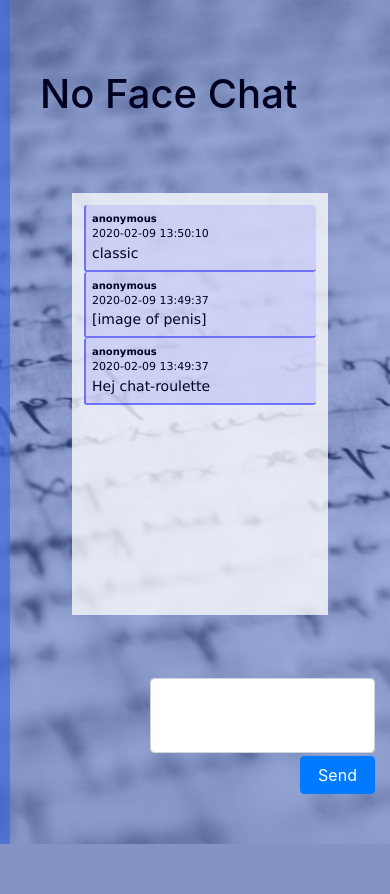
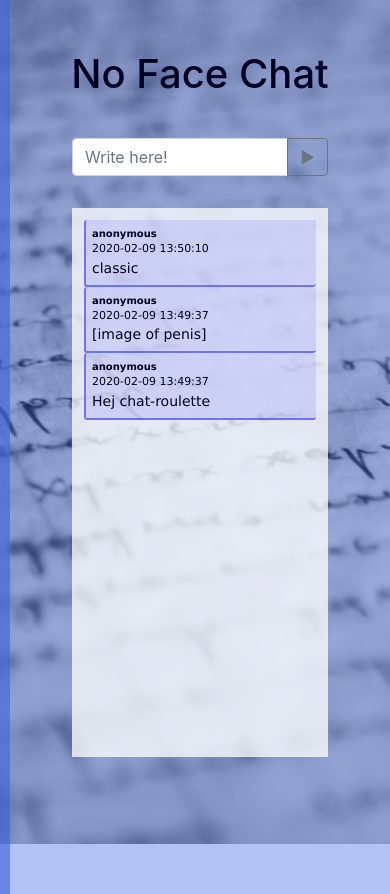
Before and after one commit to Cosby1992/php-assignments, a PHP site: page / in a window 390 px wide. Before the commit the page ends 844 px from the top, so only its background shows below. Run offline with PHP 8.4, Linux system fonts and the light colour scheme; data comes from the database, SQL or seed files in the repository.

Commit message:
style update and form update in index.php

```diff
--- a/facebookZeroPointOne/faceStyle.css
+++ /dev/null
@@ -1,93 +0,0 @@
-html, body {
-    height: 100%;
-    width: 100%;
-
-    background-image: url('/assets/background.jpg');
-    background-repeat: no-repeat;
-    background-size: cover;
-
-}
-
-.container {
-    padding-top: 50px;
-    height: 100%;
-    border-left: rgba(64, 104, 226, 0.651);
-    border-width: 10px;
-    border-style: solid;
-    border-top: none;
-    border-bottom: none;
-    border-right: none;
-    background-color: rgb(61, 102, 224, 0.4);
-    color: rgb(0, 1, 34);
-}
-
-.container-sm {
-    padding-top: 20px;
-}
-
-#sendTextContainer {
-
-    position: fixed;
-    bottom: 50px;
-    left: auto;
-    right: auto;
-
-}
-
-#sendbtn {
-    width: 75px;
-    margin-top: 3px;
-    margin-left: 525px;
-}
-
-#msginput {
-    height: 75px;
-    width: 600px;
-}
-
-
-
-@media (max-width: 767.98px) {
-
-    #sendbtn {
-        margin-left: 375px;
-    }
-
-    #msginput {
-        width: 450px;
-    }
-
-}
-
-@media (max-width: 499.98px) {
-
-    #msginput {
-
-        float: right;
-        width: 80%;
-        margin: 0 auto;
-        overflow: hidden;
-    }
-
-    #sendTextContainer {
-        position: fixed;
-        bottom: 50px;
-        right: 15px;
-        left: auto;
-    }
-
-    #sendbtn {
-        float: right;
-    }
-
-}
-
-@media (max-width: 399.98px) {
-
-    #msginput {
-
-        width: 50%;
-    }
-
-
-}
--- a/facebookZeroPointOne/index.php
+++ b/facebookZeroPointOne/index.php
@@ -5,8 +5,9 @@
     <meta name="viewport" content="width=device-width, initial-scale=1.0">
     <title>No Face Chat</title>
 
-    <link rel="stylesheet" href="faceStyle.css">
-    <link rel="stylesheet" href="message.css">
+    <!-- // Import of stylesheets -->
+    <link rel="stylesheet" href="./styles/faceStyle.css">
+    <link rel="stylesheet" href="./styles/message.css">
 
     <!-- Bootstrap css -->
     <link rel="stylesheet" href="https://stackpath.bootstrapcdn.com/bootstrap/4.4.1/css/bootstrap.min.css" integrity="sha384-Vkoo8x4CGsO3+Hhxv8T/Q5PaXtkKtu6ug5TOeNV6gBiFeWPGFN9MuhOf23Q9Ifjh" crossorigin="anonymous">
@@ -15,36 +16,47 @@
 
     <div class="container">
 
-
         <div class="container-sm">
 
             <h1>No Face Chat</h1>
 
+            <!-- Form that posts on sendmsg.php, that updates db -->
+            <div class="form-cont">
+                <form action="/sendmsg.php" method="post">
+                    <div class="input-group mb-3">
+                        <input type="text" class="form-control" placeholder="Write here!" aria-label="Message" aria-describedby="basic-addon2" name="msg">
+                        <div class="input-group-append">
+                            <button class="btn btn-outline-secondary" type="submit" id="button-addon2">►</button>
+                        </div>
+                    </div>
+                </form>
+            </div>
+
+            <!-- contains scroll view and messages -->
             <div class="msgscrollview">
 
                 <?php
+                    // include database php
                     include './database/database.php';
 
+                    // get messages from database
                     getMessages();
 
                 ?>
 
             </div>
 
-
-    </div>
-
+            <!-- first attemp
             <div id="sendTextContainer">
                 <form action="/sendmsg.php" method="post">
                     <input type="text" class="form-control" name="msg" id="msginput">
                     <button type="submit" class="btn btn-primary" id="sendbtn">Send</button>
                 </form>
             </div>
-
+            -->
 
         </div>
-
-
+    </div>
 
     <!-- Bootstrap js -->
     <script src="https://code.jquery.com/jquery-3.4.1.slim.min.js" integrity="sha384-J6qa4849blE2+poT4WnyKhv5vZF5SrPo0iEjwBvKU7imGFAV0wwj1yYfoRSJoZ+n" crossorigin="anonymous"></script>
--- /dev/null
+++ b/facebookZeroPointOne/styles/faceStyle.css
@@ -0,0 +1,33 @@
+html, body {
+    height: 100%;
+    width: 100%;
+
+    background-image: url('/assets/background.jpg');
+    background-repeat: no-repeat;
+    background-size: cover;
+}
+
+.container {
+    padding-top: 50px;
+    border-left: rgba(64, 104, 226, 0.651);
+    border-width: 10px;
+    border-style: solid;
+    border-top: none;
+    border-bottom: none;
+    border-right: none;
+    background-color: rgb(61, 102, 224, 0.4);
+    color: rgb(0, 1, 34);
+}
+
+.container-sm {
+    height: 100vh;
+    display: flex;
+    flex-direction: column;
+    align-items: center;
+}
+
+.form-cont {
+    margin-top: 2rem;
+    width: 80%;
+    max-width: 650px;
+}
--- a/facebookZeroPointOne/message.css
+++ b/facebookZeroPointOne/styles/message.css
@@ -2,9 +2,9 @@
 
 .msgscrollview {
 
-    height: 50vh;
+    height: 65vh;
     width: 80%;
-    margin: 75px auto 150px auto;
+    margin: 1rem auto 2rem auto;
     background-color: rgba(255, 255, 255, 0.767);
     padding: 12px;
     overflow-y: scroll;
```
Lines whose indentation alone changed are shown as unchanged.
